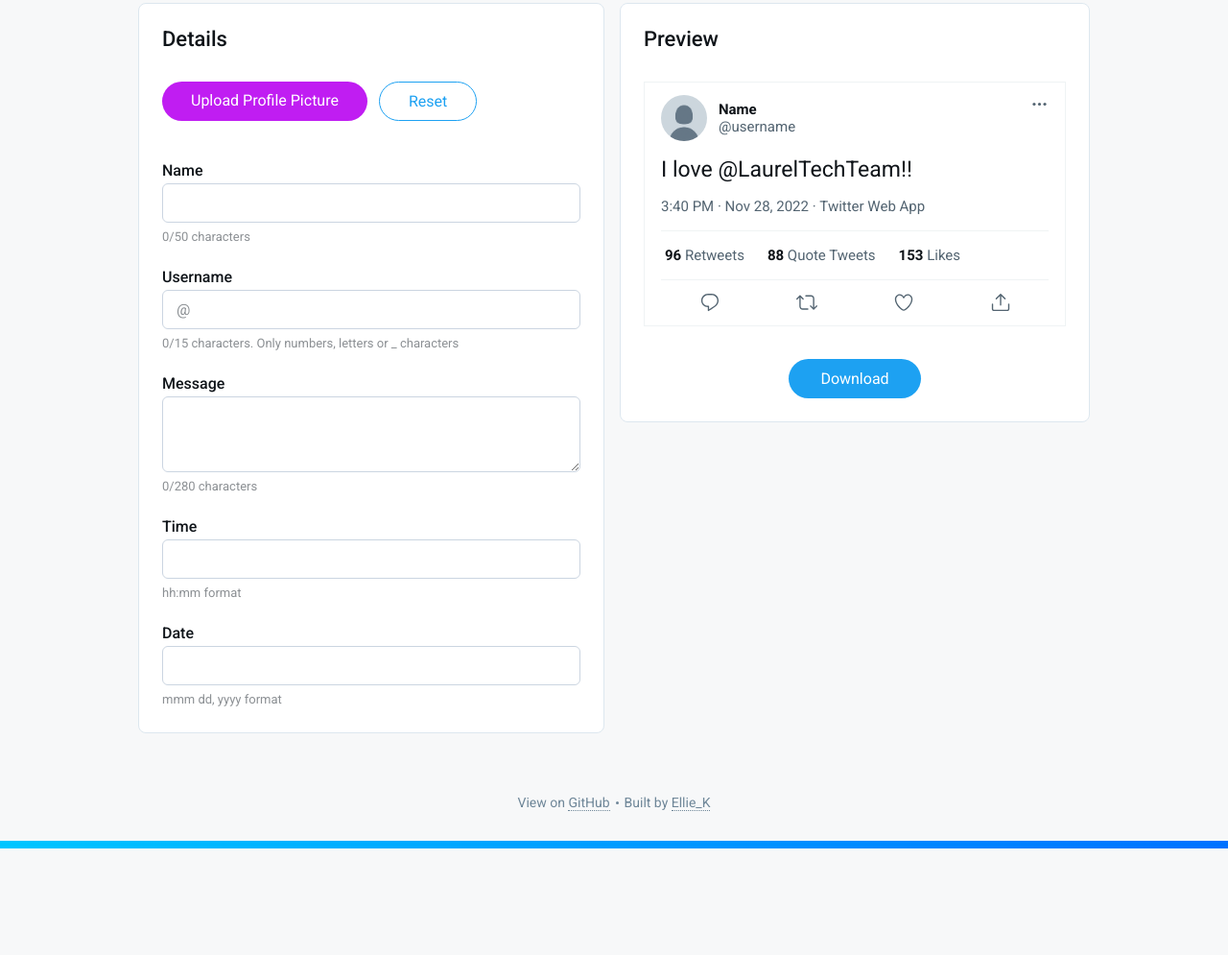
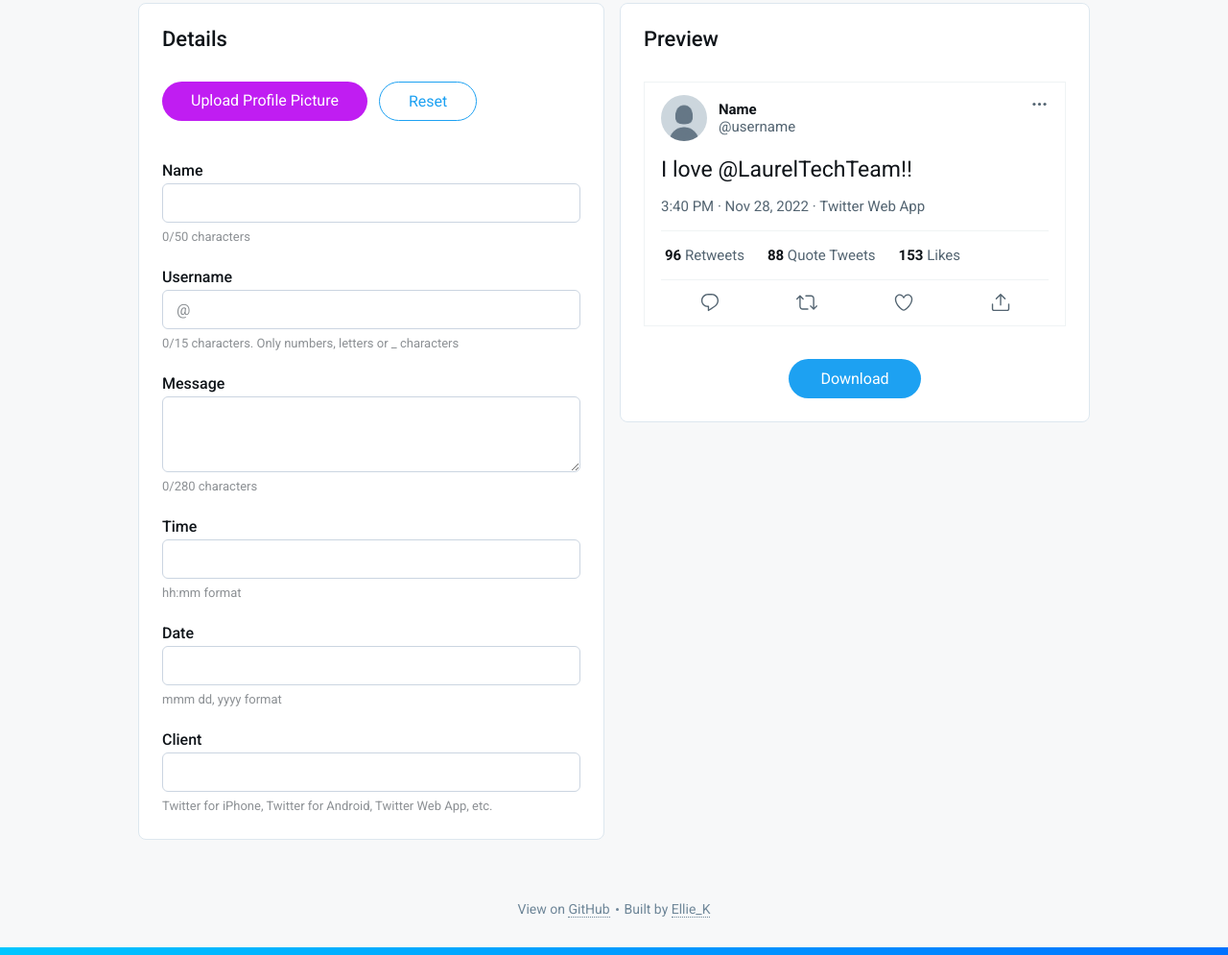
Before and after one commit to Laurel-Public-Schools/sweet-tweets, a website: page index.html in a window 1280 px wide. Shown: the part 158-1153 px from the top of the page at 96% size. Before the commit the page ends 1042 px from the top, so only its background shows below. Drawn offline with Linux system fonts and the light colour scheme.

Commit message:
modified:   index.html

```diff
--- a/index.html
+++ b/index.html
@@ -123,7 +123,7 @@
           <input type="text" id="date" />
           <small>mmm dd, yyyy format</small>
         </div>
-        <!-- <div class="form-control">
+        <div class="form-control">
           <label for="client">Client</label>
           <input type="text" id="client" />
           <small
@@ -131,7 +131,7 @@
             etc.</small
           >
         </div>
-        <div class="form-control">
+        <!-- <div class="form-control">
           <label for="retweets">Retweets Count</label>
           <input type="number" id="retweets" />
         </div>
@@ -143,7 +143,7 @@
           <label for="likes">Likes Count</label>
           <input type="number" id="likes" />
         </div>
-        <div class="form-control">
+        <div class="form-control"> -->
         <!-- </div>
           <p>Theme</p>
           <div class="group">
```
